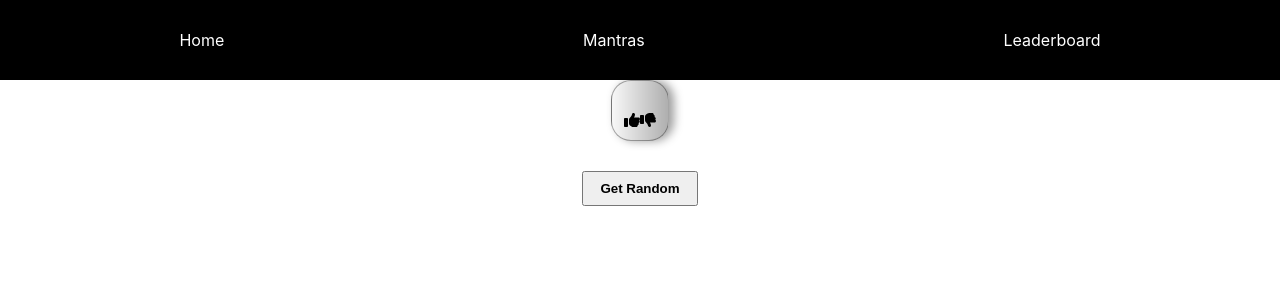
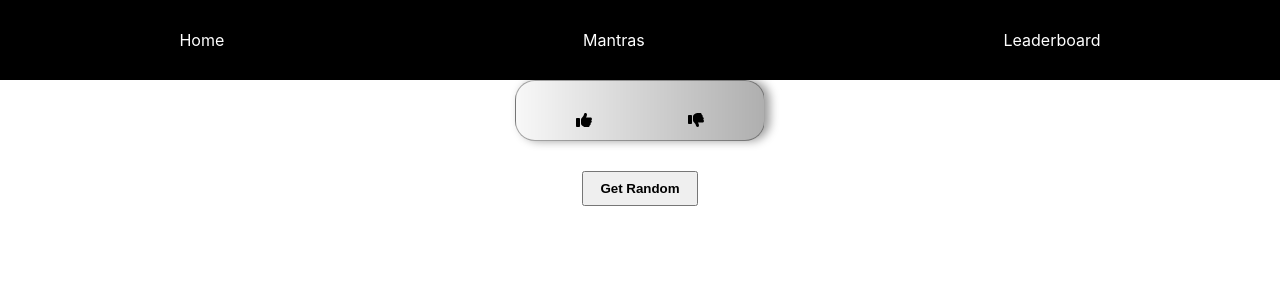
Before and after one commit to lomick2090/simba-score, a Next.js app in the folder simba-score/: page /random in a window 1280 px wide. Shown: the top 300 px of the page. Built offline with nearby package versions, Linux system fonts and the light colour scheme; no server answers; the database is empty.

Commit message:
add leaderboard

```diff
--- a/simba-score/components/Mantra.jsx
+++ b/simba-score/components/Mantra.jsx
@@ -9,8 +9,6 @@ import { doc, updateDoc, getDoc } from 'firebase/firestore'
 export default function Mantra({mantra, index}) {
     const [userVote, setUserVote] = useState(0)
     const {localVotes, setLocalVotes, mantras} = useMantraContext()
-
-    console.log(localVotes[index])
 
     useEffect(() => {
         setUserVote(localVotes[index] || 0)
--- a/simba-score/styles/mantraComponent.module.css
+++ b/simba-score/styles/mantraComponent.module.css
@@ -1,8 +1,9 @@
 .mantra {
     border: 1px solid rgba(0, 0, 0, 0.329);
     padding: 12px;
-    max-width: 250px;
+    width: 250px;
     border-radius: 20px;
+    text-align: center;
     background-image: linear-gradient(to right, rgba(0, 0, 0, 0.027) , rgba(0, 0, 0, 0.315));
     box-shadow: 5px 0px 10px rgba(0, 0, 0, 0.384)
 }
```
Also changed, not shown: simba-score/pages/leaderboard.jsx (+17 -1 lines).
